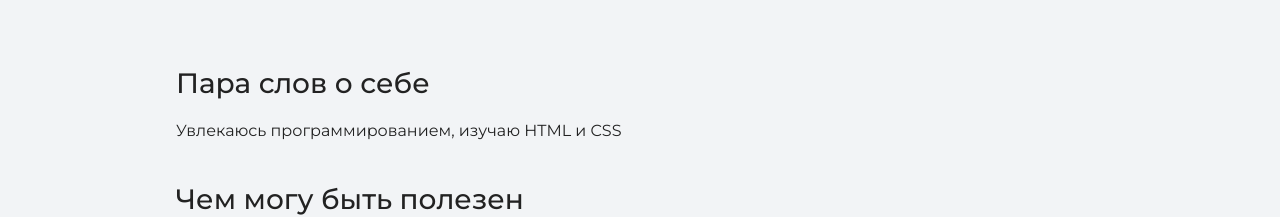
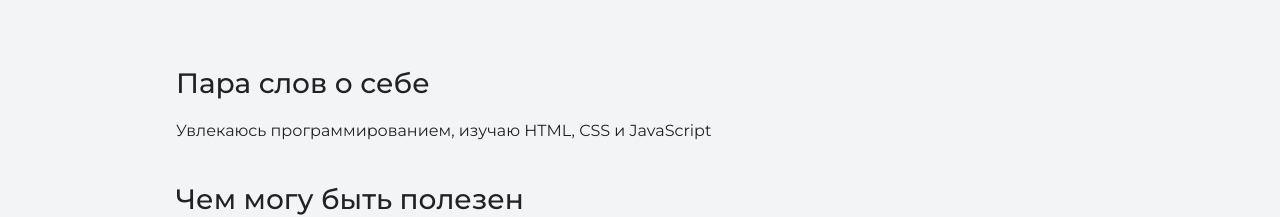
Before and after one commit to NMaruf/my-site, a plain HTML site: page index.html in a window 1280 px wide. Shown: the part 1109-1326 px from the top of the page. Drawn offline with nearby package versions, Linux system fonts and the light colour scheme.

Commit message:
Меняет текст на главной странице

```diff
--- a/index.html
+++ b/index.html
@@ -26,7 +26,7 @@
       <div class="container">
       <h2 class="subheading">Давайте познакомимся</h2>
       <h3>Пара слов о себе</h3>
-      <p>Увлекаюсь программированием, изучаю HTML и CSS</p>
+      <p>Увлекаюсь программированием, изучаю HTML, CSS и JavaScript</p>
       <h3>Чем могу быть полезен</h3>
       <p>Текст о том, чем могу быть полезен.</p>
       </div>
```
